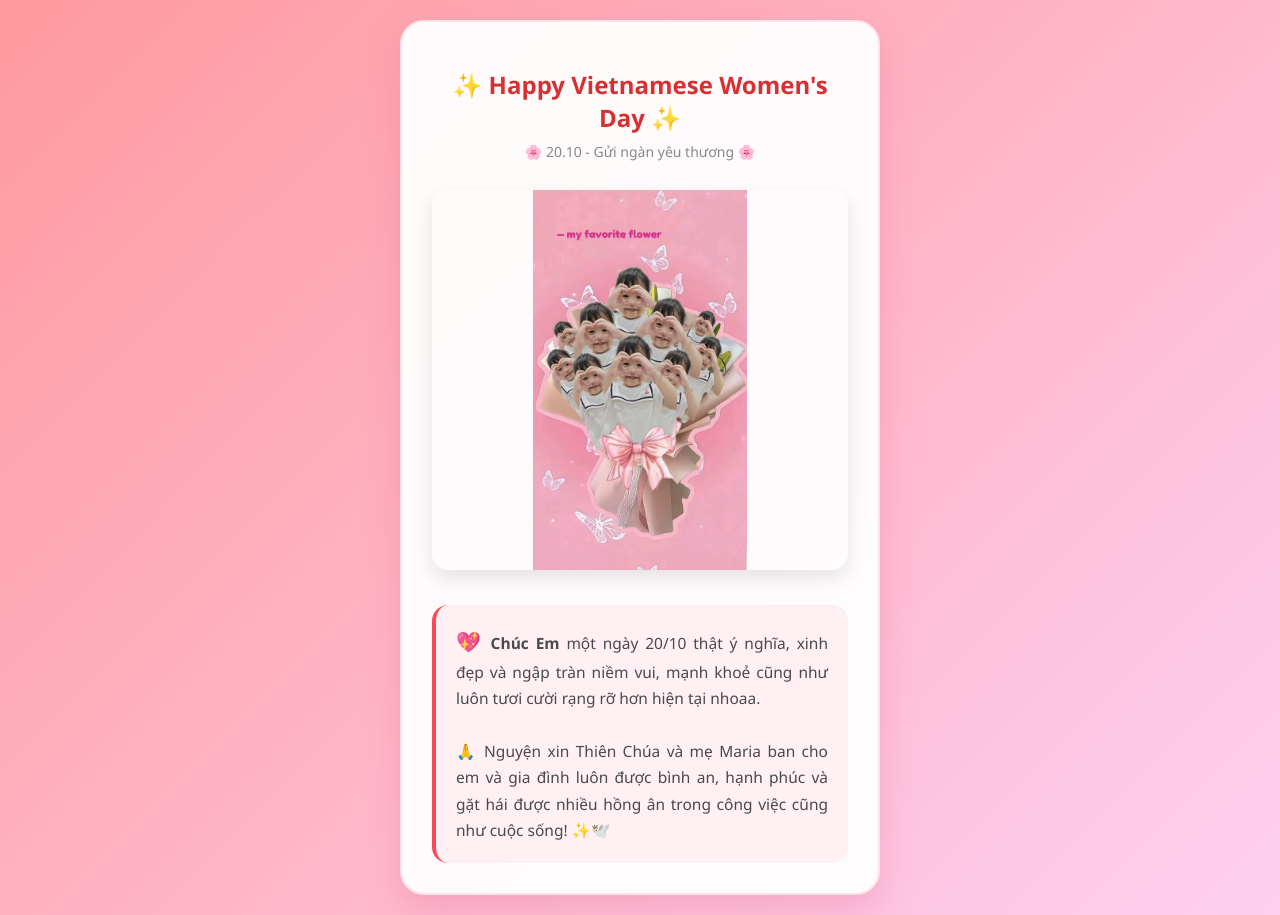
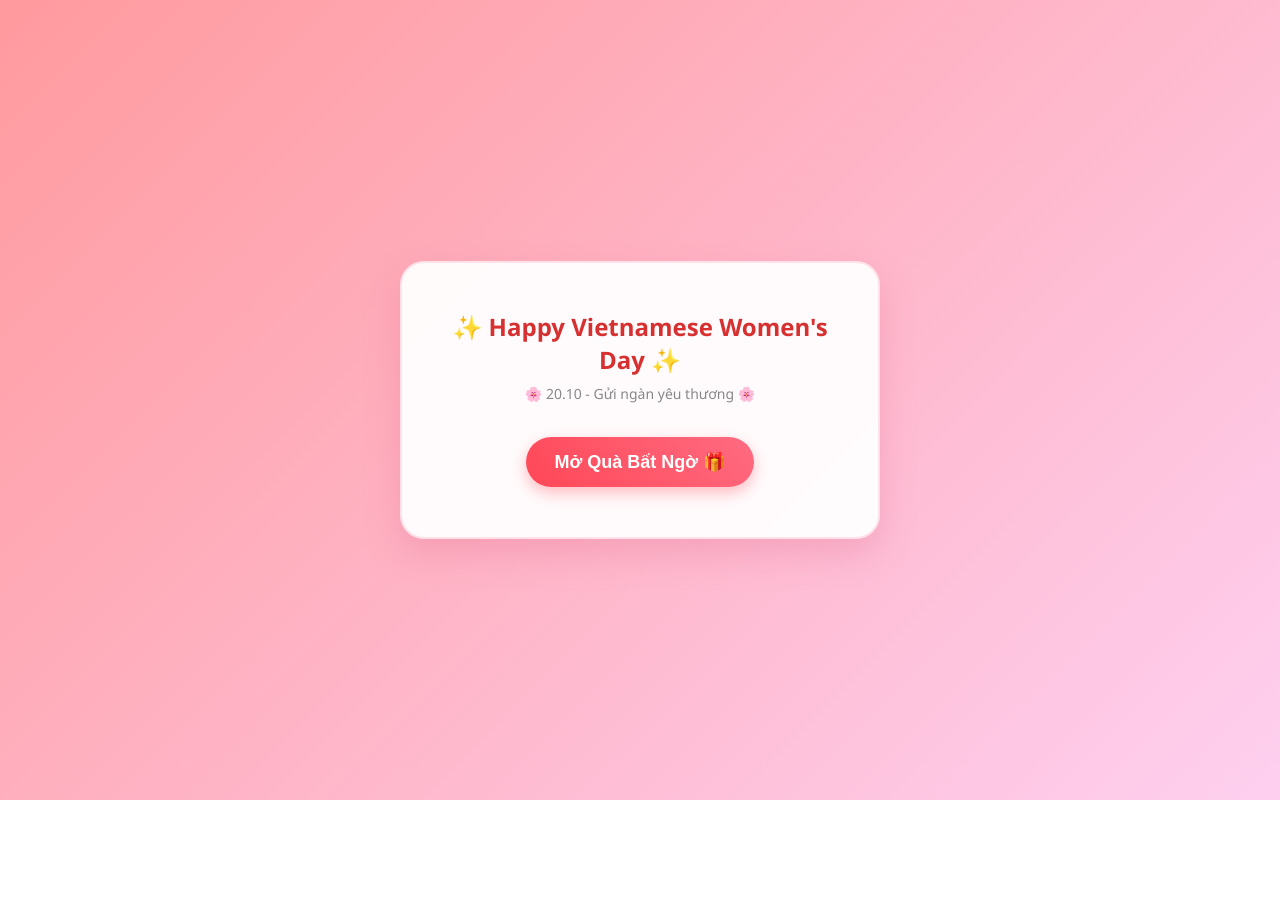
Before and after one commit to minhm490-stack/DEF-BOOM-2010, a plain HTML site: page index.html in a window 1280 px wide. After the commit the page ends 800 px from the top, so only its background shows below. Drawn offline with Linux system fonts and the light colour scheme.

Commit message:
Update index.html

```diff
--- a/index.html
+++ b/index.html
@@ -33,6 +33,27 @@
             font-size: 24px;
             margin-bottom: 8px;
         }
+        .btn {
+            background: linear-gradient(45deg, #ff4757, #ff6b81);
+            color: white;
+            border: none;
+            padding: 14px 28px;
+            font-size: 18px;
+            border-radius: 30px;
+            cursor: pointer;
+            margin: 20px 0;
+            transition: all 0.3s ease;
+            font-weight: bold;
+            box-shadow: 0 6px 15px rgba(255, 71, 87, 0.35);
+        }
+        .btn:hover {
+            transform: translateY(-2px);
+            box-shadow: 0 8px 20px rgba(255, 71, 87, 0.45);
+        }
+        #content {
+            display: none;
+            animation: fadeIn 0.8s ease-in-out;
+        }
         .flower-img {
             width: 100%;
             max-height: 380px;
@@ -40,10 +61,6 @@
             border-radius: 16px;
             margin: 15px 0;
             box-shadow: 0 8px 20px rgba(0,0,0,0.1);
-            transition: transform 0.3s ease;
-        }
-        .flower-img:hover {
-            transform: scale(1.02);
         }
         .message-box {
             background: #fff0f4;
@@ -55,11 +72,14 @@
             font-size: 15.5px;
             line-height: 1.7;
             margin-top: 15px;
-            box-shadow: inset 0 2px 4px rgba(0,0,0,0.02);
         }
         .heart-icon {
             color: #e84393;
             font-size: 20px;
+        }
+        @keyframes fadeIn {
+            from { opacity: 0; transform: translateY(15px); }
+            to { opacity: 1; transform: translateY(0); }
         }
     </style>
 </head>
@@ -69,16 +89,26 @@
         <h1>✨ Happy Vietnamese Women's Day ✨</h1>
         <p style="color: #888; font-size: 14px; margin-top: 0;">🌸 20.10 - Gửi ngàn yêu thương 🌸</p>
 
-        <!-- Hiển thị hình ảnh 123.jpg -->
-        <img src="123.jpg" alt="Bó hoa yêu thương" class="flower-img">
+        <!-- Nút bấm mở món quà -->
+        <button id="giftBtn" class="btn" onclick="openGift()">Mở Quà Bất Ngờ 🎁</button>
 
-        <!-- Lời chúc ý nghĩa -->
-        <div class="message-box">
-            <span class="heart-icon">💖</span> <strong>Chúc Em</strong> một ngày 20/10 thật ý nghĩa, xinh đẹp và ngập tràn niềm vui, mạnh khoẻ cũng như luôn tươi cười rạng rỡ hơn hiện tại nhoaa.
-            <br><br>
-            🙏 Nguyện xin Thiên Chúa và mẹ Maria ban cho em và gia đình luôn được bình an, hạnh phúc và gặt hái được nhiều hồng ân trong công việc cũng như cuộc sống! ✨🕊️
+        <!-- Nội dung ẩn (ảnh + lời chúc) chỉ hiện ra khi bấm nút -->
+        <div id="content">
+            <img src="123.jpg" alt="Bó hoa yêu thương" class="flower-img">
+
+            <div class="message-box">
+                <span class="heart-icon">💖</span> <strong>Chúc Em</strong> một ngày 20/10 thật ý nghĩa, xinh đẹp và ngập tràn niềm vui, mạnh khoẻ cũng như luôn tươi cười rạng rỡ hơn hiện tại nhoaa.
+                <br><br>
+                🙏 Nguyện xin Thiên Chúa và mẹ Maria ban cho em và gia đình luôn được bình an, hạnh phúc và gặt hái được nhiều hồng ân trong công việc cũng như cuộc sống! ✨🕊️
+            </div>
         </div>
     </div>
 
+    <script>
+        function openGift() {
+            document.getElementById('giftBtn').style.display = 'none';
+            document.getElementById('content').style.display = 'block';
+        }
+    </script>
 </body>
 </html>
```
